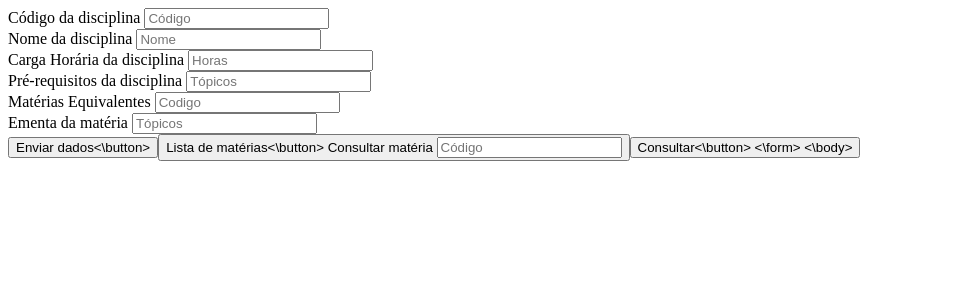
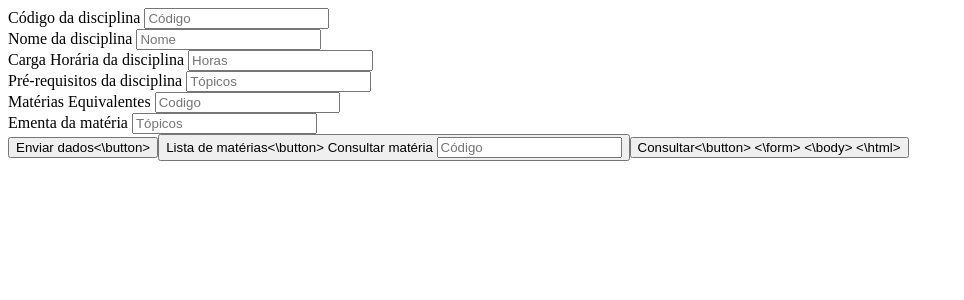
Before and after one commit to arthurroders/t4blu3024, a PHP site: page / in a window 1280 px wide. Shown: the top 300 px of the page, without its empty margins (0-964 px from the left). Run offline with PHP 8.4, Linux system fonts and the light colour scheme.

Commit message:
Update index.php

```diff
--- a/index.php
+++ b/index.php
@@ -33,4 +33,4 @@
       <\form>
 
   <\body>
-</html>
+<\html>
```
